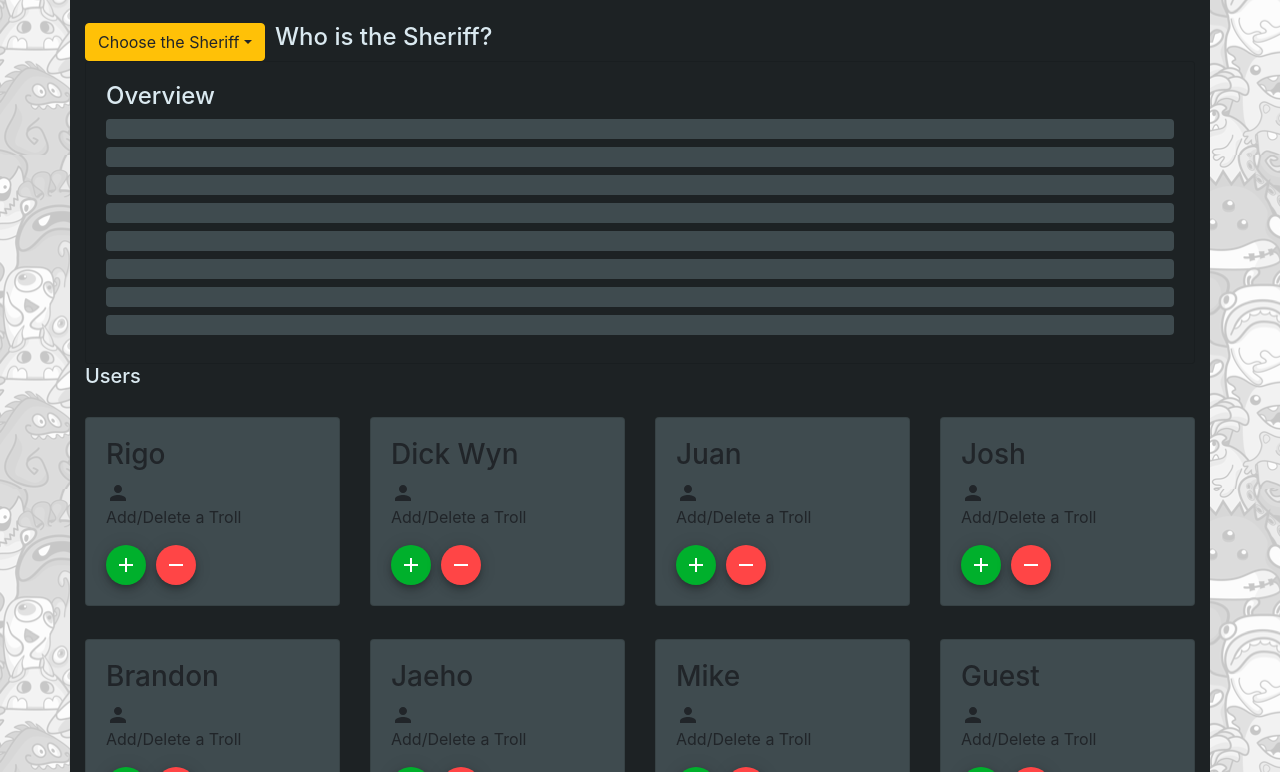
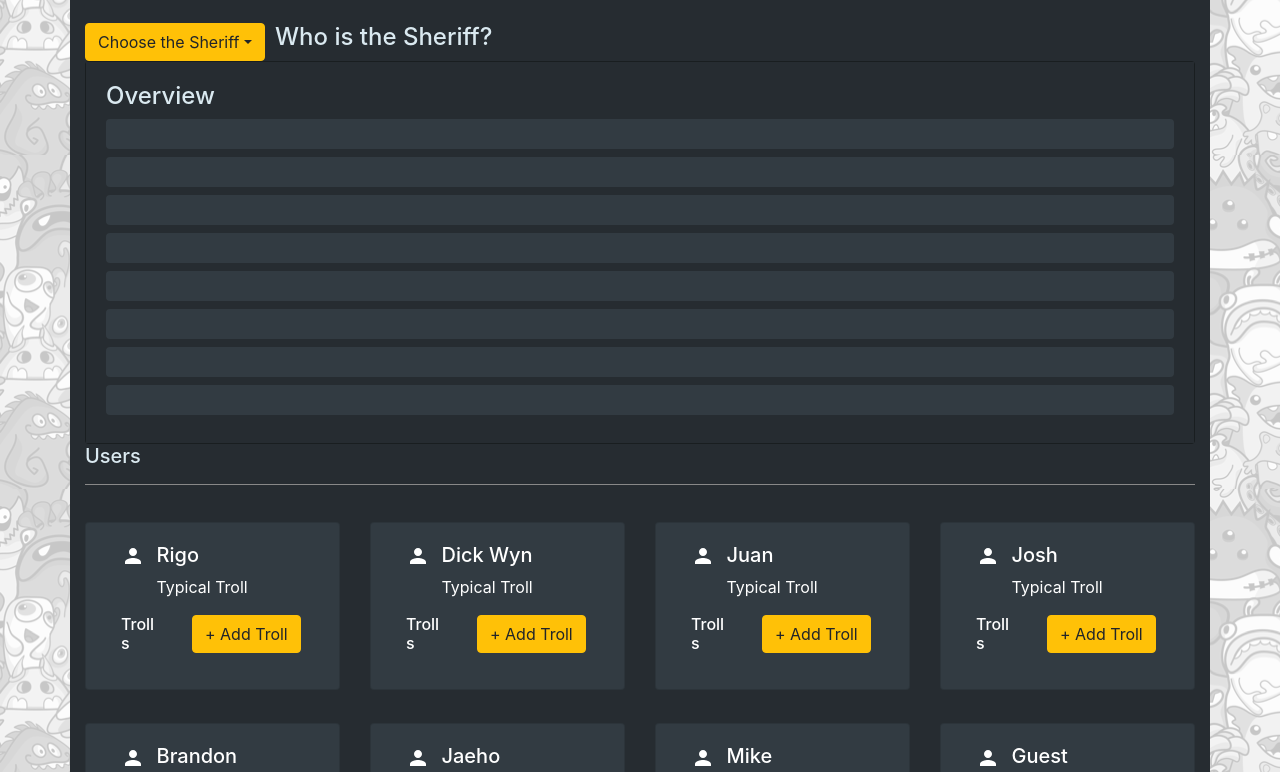
Before and after one commit to mikewarden/troll_board, a Gatsby site: page /app in a window 1280 px wide. Shown: the part 175-947 px from the top of the page. Built offline with nearby package versions, Linux system fonts and the light colour scheme; Gatsby itself is replaced by a stand-in of ours.

Commit message:
Modified add Troll button.

```diff
--- a/src/components/barChart.js
+++ b/src/components/barChart.js
@@ -22,11 +22,11 @@ const TrollChart = (props) => {
 const styles = {
     barStyle: {
     marginBottom: '8px',
-    height: '20px',
-    backgroundColor: '#3F4B4F'
+    height: '30px',
+    backgroundColor: '#323B42'
     },
     chartStyle: {
-        backgroundColor: '#1D2224',
+        backgroundColor: '#262C31',
     }
 }
 
--- a/src/components/card.js
+++ b/src/components/card.js
@@ -3,28 +3,48 @@ import { useState } from 'react'
 import 'bootstrap/dist/css/bootstrap.min.css'
 import Card from 'react-bootstrap/Card'
 import Button from 'react-bootstrap/Button'
+import Container from 'react-bootstrap/Container'
+import Row from 'react-bootstrap/Row'
+import Col from 'react-bootstrap/Col'
 import Fab from '@material-ui/core/Fab'
 import AddIcon from '@material-ui/icons/Add';
 import RemoveIcon from '@material-ui/icons/Remove';
 import PersonIcon from '@material-ui/icons/Person';
 
+
 const UserCard = (props) => {
-    const addDeleteText = "Add/Delete a Troll";
+
     return (
         <Card style={styles.cardRowStyle}>
-                            <Card.Body>
-                                <h3>{props.name}</h3>
-                                {props.userPic}
-                                <p>{addDeleteText}</p>
-                                <Fab size="small" style={styles.addButtonStyle} color="primary" aria-label="add" onClick={props.increment}>
+            <Card.Body>
+                <Container>
+                    <Row>
+                        <Col xs={2}>
+                            {props.userPic}
+                        </Col>
+                        <Col xs={10}>
+                            <h5>{props.name}</h5>
+                            <p>Typical Troll</p>
+                        </Col>
+                    </Row>
+                    {/* <Fab size="small" style={styles.addButtonStyle} color="primary" aria-label="add" onClick={props.increment}>
                                     <AddIcon />
-                                </Fab>
-                                <Fab size="small" style={styles.minusButtonStyle} color="primary" aria-label="add" onClick={props.decrement}>
+                                </Fab> */}
+                    <Row>
+                        <Col xs={4}>
+                            <h6>Trolls</h6>
+                            <p>{props.numTrolls}</p>
+                        </Col>
+                        <Col xs={8}>
+                    <Button onClick={props.increment} style={styles.buttonStyle} variant="warning">+ Add Troll</Button>
+                        </Col>
+                    </Row>
+                                {/* <Fab size="small" style={styles.minusButtonStyle} color="primary" aria-label="add" onClick={props.decrement}>
                                     <RemoveIcon />
-                                </Fab>
-
-                            </Card.Body>
-                        </Card>
+                                </Fab> */}
+                </Container>
+            </Card.Body>
+        </Card>
     )
 }
 
@@ -38,15 +58,17 @@ const styles = {
         backgroundColor: '#FF4546'
     },
     cardStyle: {
-        backgroundColor: '#1D2224',
+        backgroundColor: '#323B42',
+        color: '#FFF',
     },
     cardRowStyle: {
-        backgroundColor: '#3F4B4F',
+        color: '#FFF',
+        backgroundColor: '#323B42',
         marginTop: '8%',
         marginBottom: '5%'
     },
     headerText: {
-        color: '#DAE9F0',
+        color: '#FFF',
 
     }
 }
--- a/src/components/navbar.js
+++ b/src/components/navbar.js
@@ -45,7 +45,7 @@ const useStyles = makeStyles(theme => ({
     backgroundColor: theme.palette.background.paper,
   },
   demo2: {
-    backgroundColor: '#000',
+    backgroundColor: '#171A1E',
   },
 }));
 
@@ -63,7 +63,7 @@ const Navbar = () => {
 
       <div className={classes.demo2}>
         <StyledTabs value={value} onChange={handleChange} aria-label="styled tabs example">
-          {/* <StyledTab></StyledTab> */}
+        <StyledTab disabled />
           <img src={Logo} />
           <StyledTab label="Troll Board" />
           <StyledTab label="Rules" />
--- a/src/pages/app.js
+++ b/src/pages/app.js
@@ -122,7 +122,7 @@ const App = (props) => {
                 <Row>
                     <Col>
                         <Card style={styles.cardStyle}>
-                            <Card.Body>
+                            <Card.Body style={{backgroundColor:'#262C31'}}>
                                 <h4 style={styles.headerText}>Overview</h4>
                                 <TrollChart
                                     bar1={bar1}
@@ -140,6 +140,7 @@ const App = (props) => {
 
                 </Row>
                 <h5 style={styles.headerText}>Users</h5>
+                <hr style={{backgroundColor: "#979797"}} />
                 <Row>
                     <Col>
                         <UserCard
@@ -218,7 +219,7 @@ const App = (props) => {
             backgroundImage: `url(${Background})`
         },
         appStyles: {
-        backgroundColor: '#1D2224',
+        backgroundColor: '#262C31',
         width: '100%',
         height: '100%'
         },
```
